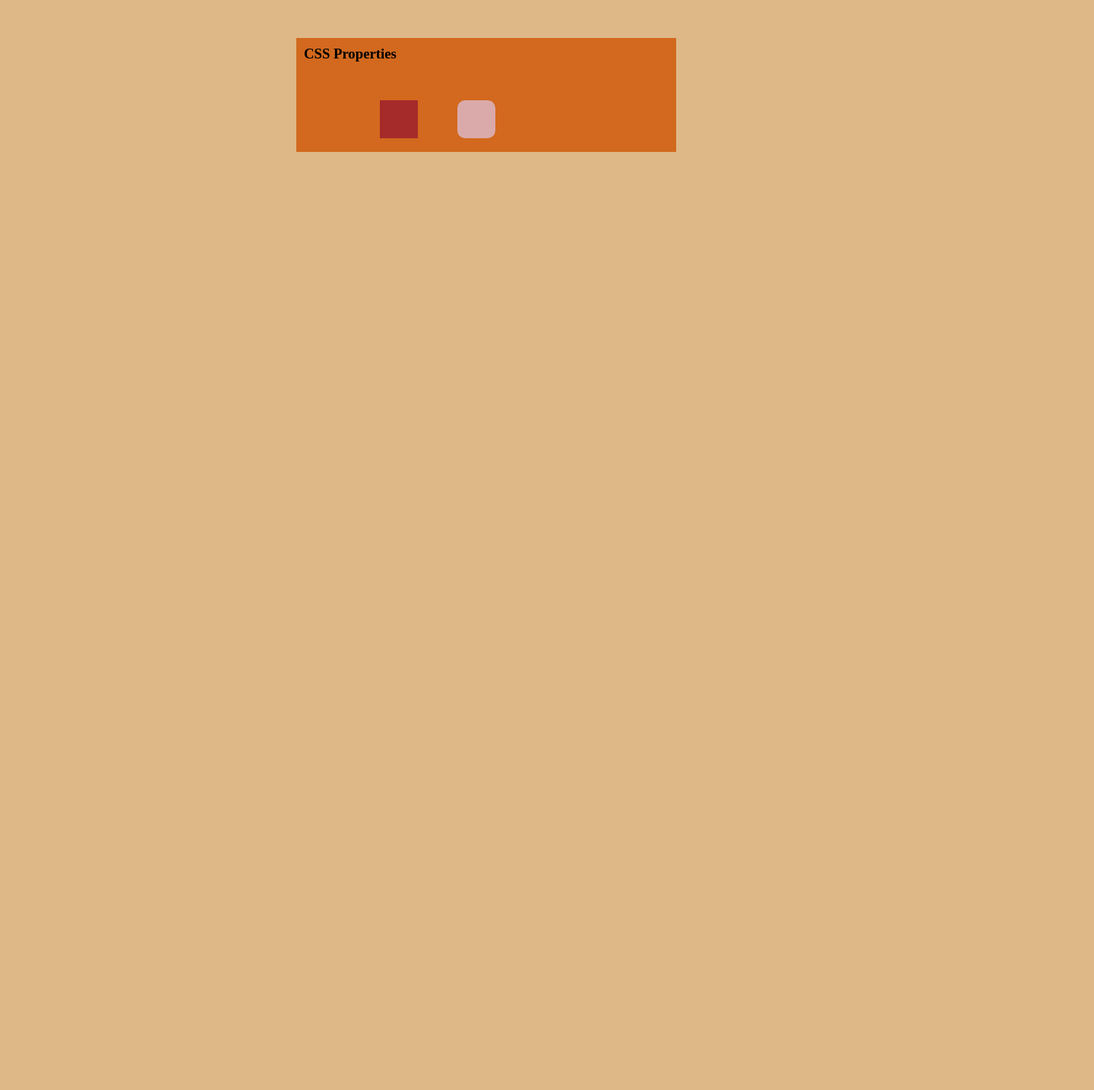
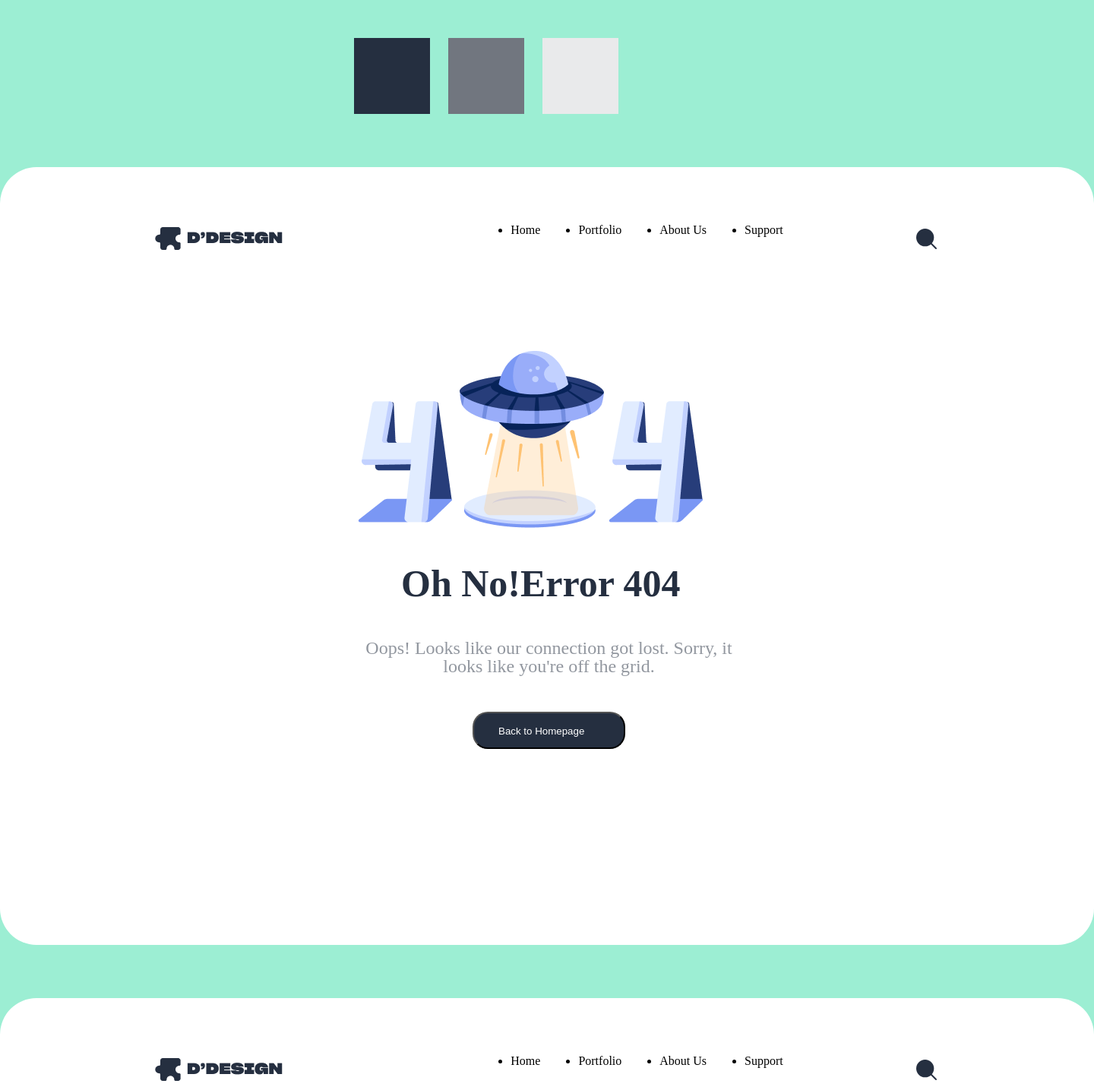
Before and after one commit to NurbekShavkatov/Hometask_one, a plain HTML site: page index.html in a window 1280 px wide. Shown: the top 1435 px of the page at 76% size, 1440 px wide, since content can reach past the window. Before the commit the page ends 800 px from the top, so only its background shows below. Drawn offline with Linux system fonts and the light colour scheme.

Commit message:
Hometask

```diff
--- a/index.html
+++ b/index.html
@@ -1,4 +1,4 @@
- <!DOCTYPE html>
+<!DOCTYPE html>
 <html lang="en">
 <head>
   <meta charset="UTF-8">
@@ -8,11 +8,73 @@
   <link rel="stylesheet" href="main.css">
 </head>
 <body>
-  <div class="general">
-    <h3>CSS Properties</h3>
-    <div class="container">
-      <div class="wrapper"></div>
+  <div class="colors">
+    <div class="black general"></div>
+    <div class="gray general"></div>
+    <div class="white general"></div>
+  </div>
+
+  <div class="container">
+     <div class="header">
+      <div class="logo"><img src="images/Frame 6.png" alt=""></div>
+      <ul>
+        <li>Home</li>
+        <li>Portfolio</li>
+        <li>About Us</li>
+        <li>Support</li>
+      </ul>
+      <div class="search"><img src="images/Search_fill@3x.svg" alt=""></div>
+     </div>
+
+  <div class="section">
+     <div class="photo"><img src="images/photo_one.png" alt=""></div>
+     <div class="connection">Oh No!Error 404</div>
+     <div class="oops">Oops! Looks like our connection got lost. Sorry, it looks like you're off the grid. </div>
+     <button class="btn" ><span style="color: white;">Back to Homepage</span></button>
+  </div>
+</div>
+
+  <div class="container">
+    <div class="header">
+     <div class="logo"><img src="images/Frame 6.png" alt=""></div>
+     <ul>
+       <li>Home</li>
+       <li>Portfolio</li>
+       <li>About Us</li>
+       <li>Support</li>
+     </ul>
+     <div class="search"><img src="images/Search_fill@3x.svg" alt=""></div>
     </div>
+
+
+ <div class="section">
+    <div class="photo"><img src="images/photo_two.png" alt=""></div>
+    <div class="connection at_all">Connection Lost</div>
+    <div class="oops">Oops! Looks like our connection got lost. Sorry, it looks like you're off the grid. </div>
+    <button class="btn btn_add" ><span style="color: white;">Back to Homepage</span></button>
+ </div>
+</div>
+
+ <div class="container">
+  <div class="header">
+   <div class="logo"><img src="images/Frame 6.png" alt=""></div>
+   <ul>
+     <li>Home</li>
+     <li>Portfolio</li>
+     <li>About Us</li>
+     <li>Support</li>
+   </ul>
+   <div class="search"><img src="images/Search_fill@3x.svg" alt=""></div>
   </div>
+
+
+<div class="section">
+  <div class="photo"><img src="images/photo_three.png" alt=""></div>
+  <div class="connection at_all">No Result Found</div>
+  <div class="oops">"Sorry, we came up empty-handed. Let's broaden our search and help you find what you're looking for. </div>
+  <button class="btn btn_ad" ><span style="color: white;">Search Again</span></button>
+</div>
+</div>
+
 </body>
 </html>
--- a/main.css
+++ b/main.css
@@ -1,50 +1,135 @@
- *{
+*{
   padding: 0;
   margin: 0;
   box-sizing: border-box;
 }
+.colors{
+  display: flex;
+  gap: 24px;
+  margin: 50px auto;
+  justify-content: center;
+}
+.black{
+  width: 100px;
+  height: 100px;
+  background: #252F40;
+}
+.gray{
+  width: 100px;
+  height: 100px;
+  background: #71767f;
+}
+.white{
+  width: 100px;
+  height: 100px;
+  background: #e9eaeb;
+}
+.general:hover{
+  border: 5px solid blue;
+}
 body{
-  background-color: burlywood;
-}
-.general{
-  padding: 10px;
-  width: 500px;
-  height: 150px;
-  background-color: chocolate;
-  margin: 50px auto;
+  background-color: rgb(156, 238, 211);
 }
 .container{
-  width: 50px;
-  height: 50px;
-  background-color: brown;
-  margin: 50px 100px;
+  align-items: center;
+  justify-content: center;
+  margin: 0 auto;
+  position: relative;
+  width: 1440px;
+  height: 1024px;
+  background: #FFFFFF;
+  border-radius: 48px;
+}
+
+.header{
+  margin: 70px;
+  display: flex;
+  justify-content: space-between;
+}
+.logo{
+  margin-top: 74px;
+  margin-left: 131px;
+}
+.search{
+  margin-top: 74px;
+  margin-right: 131px;
+}
+ul{
+  margin-top: 74px;
+  display: flex;
+  gap: 50px;
+  margin-left: 131px;
+}
+
+.section{
+  display: flex;
+  flex-direction: column;
+  align-items: center;
+  padding: 0px;
+  gap: 48px;
+  position: absolute;
+  width: 539px;
+  height: 539.5px;
+  left: 453px;
+  top: calc(50% - 539.5px/2 - 0.25px);
 
 }
-.wrapper{
-  width: 50px;
+.photo{
+  width: 453.29px;
+  height: 232.5px;
+  margin-left: -50px;
+}
+.connection{
+  margin-left: 150px;
+  width: 539px;
   height: 50px;
-  background-color: rgb(221, 106, 106);
-  margin: 50px 0;
-  animation: animateIt;
-  animation-duration: 0.8s;
-  animation-iteration-count: infinite;
-
+  font-family: 'Sharp Grotesk';
+  font-style: normal;
+  font-weight: 700;
+  font-size: 50px;
+  line-height: 50px;
+  color: #252F40;
 }
-@keyframes animateIt{
-  0%
-  {
-    width: 50px;
-    height: 50px;
-    background-color: rgb(207, 134, 134);
-    margin: 50px 0;
+.oops{
+  width: 538px;
+  height: 48px;
+  font-family: 'Sharp Grotesk';
+  font-style: normal;
+  font-weight: 500;
+  font-size: 24px;
+  line-height: 24px;
+  text-align: center;
+  color: rgba(37, 47, 64, 0.5);
+}
+.btn{
+  display: flex;
+  flex-direction: row;
+  align-items: flex-start;
+  padding: 16px 32px;
+  gap: 10px;
+  width: 201px;
+  height: 49px;
+  background: #252F40;
+  border-radius: 20px;
+}
+.btn:hover{
+  background-color: darkgrey;
+}
+.at_all{
+  margin-top: 80px;
+}
+.btn_add{
+  width: 201px;
+}
+.btn_ad{
+  width: 181px;
+}
+@media(min-width:0) and (max-width:440px){
+  .header{
+    display: none;
   }
-
-  100%
-  {
-    width: 50px;
-    height: 50px;
-    border-radius: 25px;
-    background-color: rgb(233, 221, 221);
-    margin: 50px 250px;
+  .section{
+    width: 566px;
+    height: 620.5px;
   }
 }
```
Also changed, not shown: images/Frame 6.png (added), images/Search_fill@3x.svg (added), images/photo_one.png (added), images/photo_three.png (added), images/photo_two.png (added).
